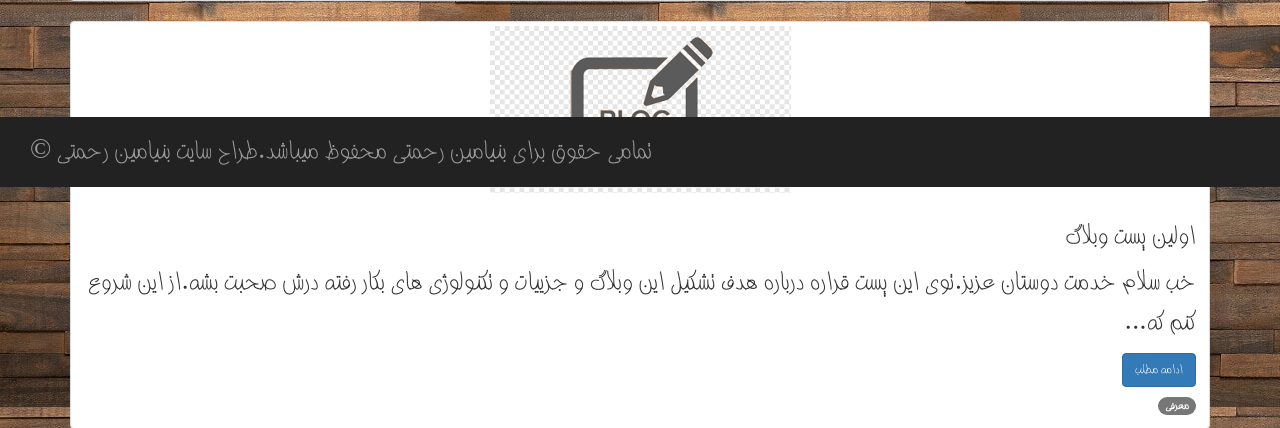
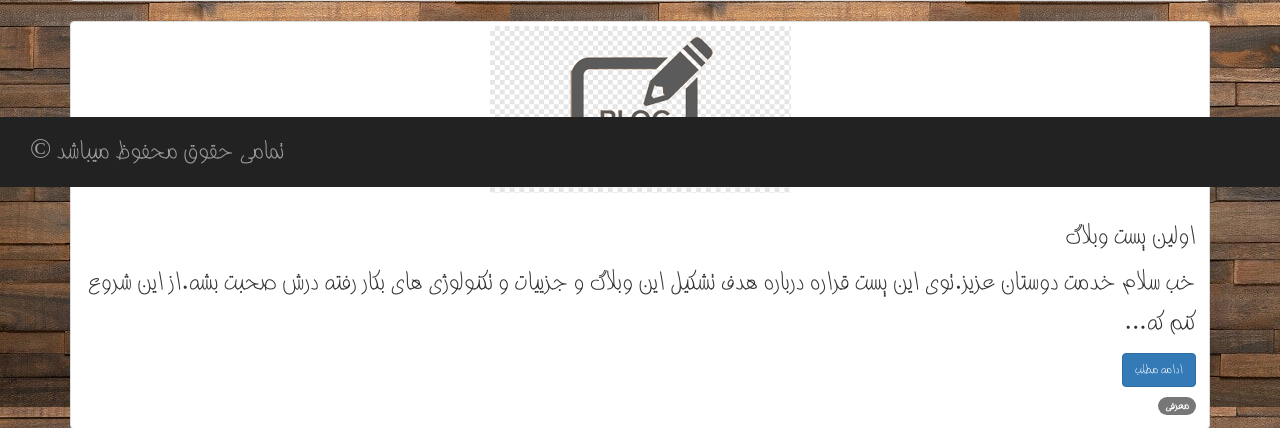
Before and after one commit to darkwlf/Blog, a Flask app: page /posts/ in a window 1280 px wide. Shown: the part 613-1041 px from the top of the page. Run offline with Flask 2, Linux system fonts and the light colour scheme; a user stored in the database is signed in; some libraries are stand-ins or nearby versions.

Commit message:
Update posts.html

```diff
--- a/templates/posts.html
+++ b/templates/posts.html
@@ -3,13 +3,10 @@
 <head>
     <meta charset="utf-8">
     <meta name="description" content="  انجام پروژه های وب و پایتون با بهترین قیمت و کیفیت">
-    <meta name="keywords" content="بنیامین قابل رحمت, انجام پروژه, بنیامین رحمتی">
-    <meta name="author" content="بنیامین رحمتی ">
     <title>پست ها</title>
 
     <meta name="description" content=" انجام پروژه های وب و پایتون">
-    <meta name="keywords" content="بنیامین قابل رحمت, انجام پروژه, بنیامین رحمتی">
-    <meta name="author" content="بنیامین رحمتی">
+
     <meta charset="utf-8">
     <meta name="viewport" content="width=device-width, initial-scale=1.0">
     <link rel="icon" href="/static/index.png">
@@ -219,7 +216,7 @@
 
         <nav class="navbar-wrapper navbar-inverse navbar-fixed-bottom hidden-xs">
             <div class="container-fluid">
-                <p class="navbar-text pull-left">&copy; تمامی حقوق برای بنیامین رحمتی محفوظ میباشد.طراح سایت بنیامین رحمتی</p>
+            <p class="navbar-text pull-left">&copy; تمامی حقوق    محفوظ میباشد</p>
             </div>
         </nav>
 </body>
```
